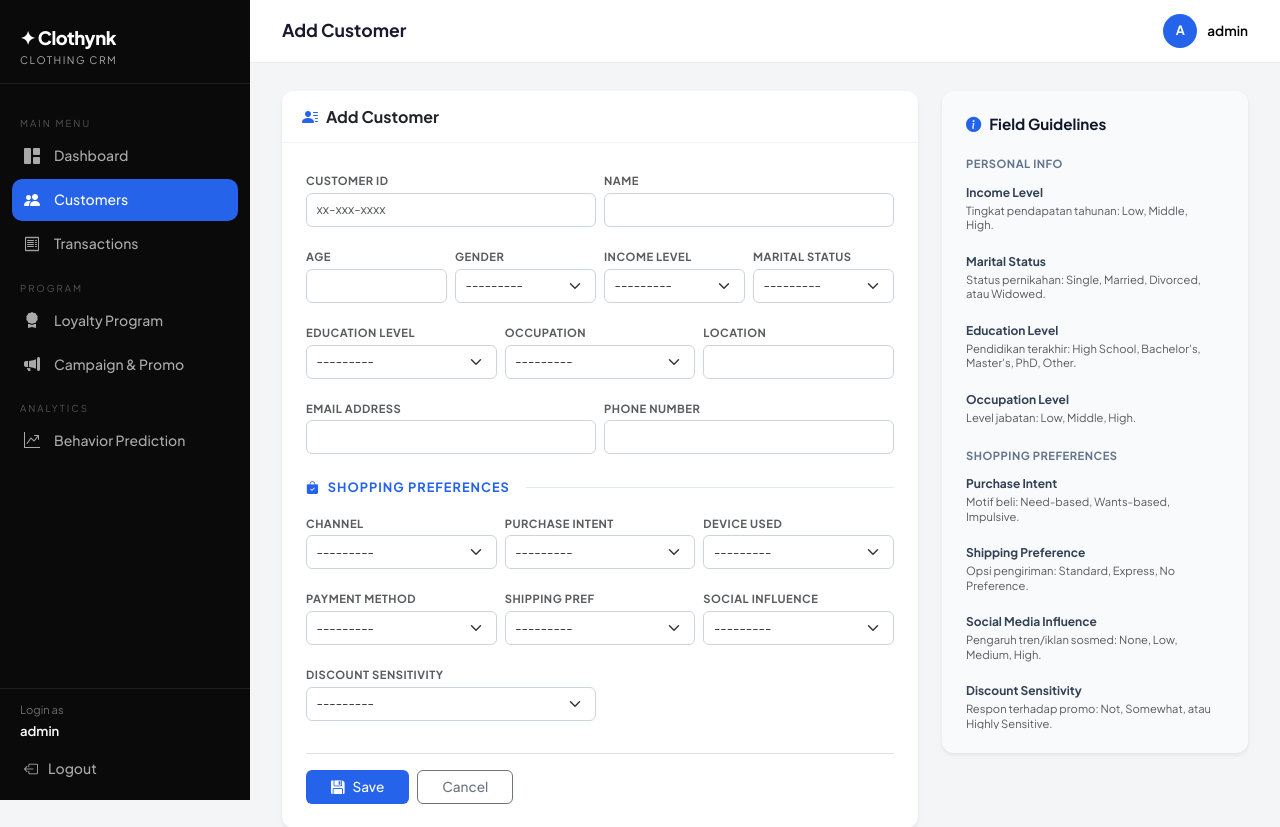
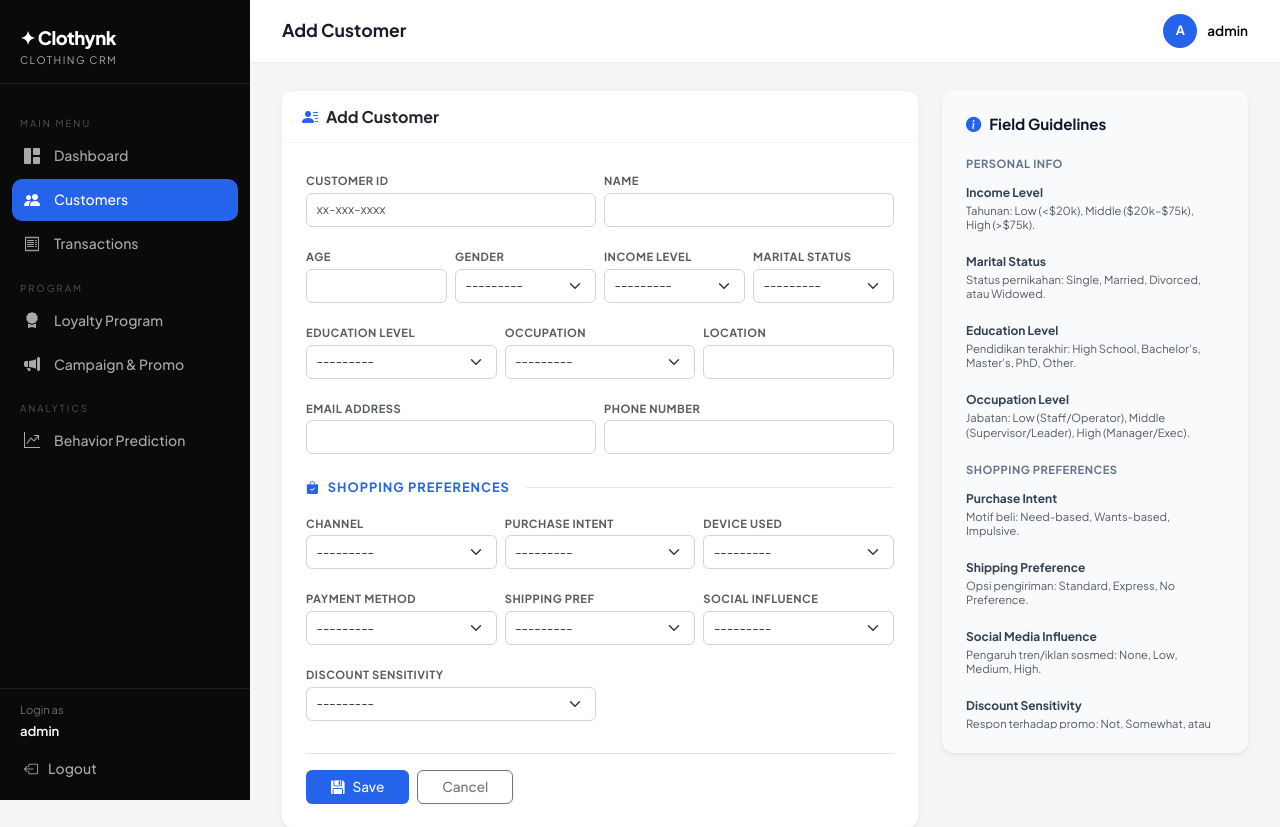
Before and after one commit to farahnda/Clothynk, a Django app: page /customer/add/ in a window 1280 px wide. Shown: the top 827 px of the page. Run offline with Django 4.2, Linux system fonts and the light colour scheme; a user stored in the database is signed in; some libraries are stand-ins or nearby versions.

Commit message:
customer list, form, detail update

```diff
--- a/core/templates/core/customer_form.html
+++ b/core/templates/core/customer_form.html
@@ -141,7 +141,7 @@
 
           <div class="mb-3">
             <strong style="font-size: 0.75rem; color: #334155;">Income Level</strong>
-            <p class="text-muted mb-0" style="font-size: 0.7rem; line-height: 1.3;">Tingkat pendapatan tahunan: Low, Middle, High.</p>
+            <p class="text-muted mb-0" style="font-size: 0.7rem; line-height: 1.3;">Tahunan: Low (&lt;$20k), Middle ($20k–$75k), High (&gt;$75k).</p>
           </div>
 
           <div class="mb-3">
@@ -156,7 +156,7 @@
 
           <div class="mb-3">
             <strong style="font-size: 0.75rem; color: #334155;">Occupation Level</strong>
-            <p class="text-muted mb-0" style="font-size: 0.7rem; line-height: 1.3;">Level jabatan: Low, Middle, High.</p>
+            <p class="text-muted mb-0" style="font-size: 0.7rem; line-height: 1.3;">Jabatan: Low (Staff/Operator), Middle (Supervisor/Leader), High (Manager/Exec).</p>
           </div>
 
           <h6 class="fw-bold mt-4 mb-2" style="font-size: 0.7rem; letter-spacing: 0.5px; color: #64748b;">SHOPPING PREFERENCES</h6>
```
